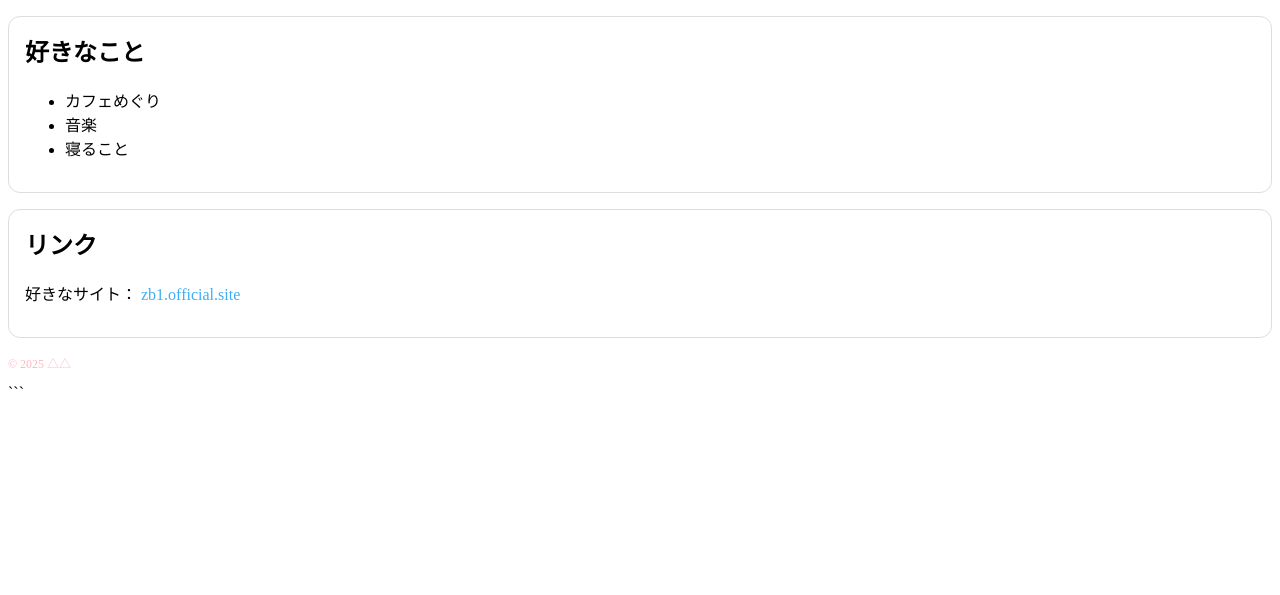
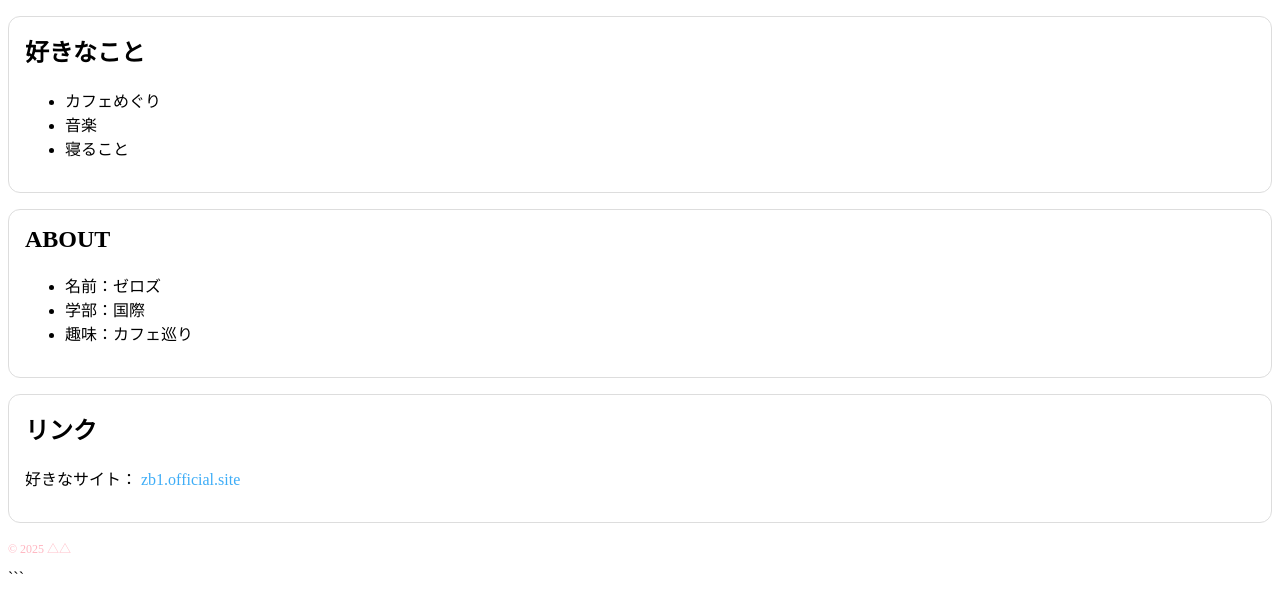
Before and after one commit to 25225353-beep/Web, a plain HTML site: page index.html in a window 1280 px wide. Shown: the part 498-1093 px from the top of the page. Before the commit the page ends 908 px from the top, so only its background shows below. Drawn offline with Linux system fonts and the light colour scheme.

Commit message:
Update index.html

````diff
--- a/index.html
+++ b/index.html
@@ -29,6 +29,16 @@
       </ul>
     </section>
 
+    <section id="about">
+  <h2>ABOUT</h2>
+  <ul>
+    <li>名前：ゼロズ</li>
+    <li>学部：国際</li>
+    <li>趣味：カフェ巡り</li>
+  </ul>
+</section>
+
+
     <section>
       <h2>リンク</h2>
       <p>
@@ -43,4 +53,5 @@
   </footer>
 </body>
 </html>
+
 ```
````
